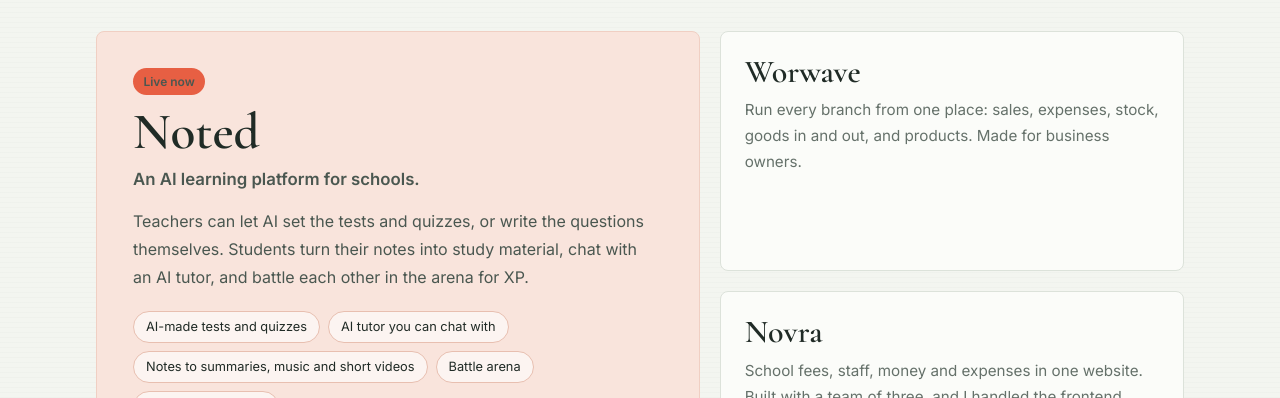
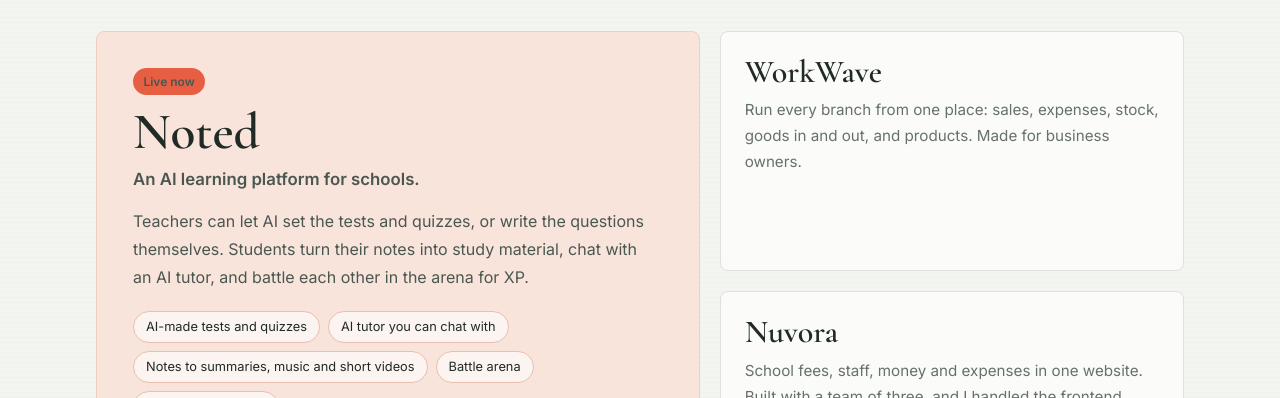
Before and after one commit to mickeyweb1/Micklyweb1-portfolio, a React (Vite) app in the folder portfolio/: page /about in a window 1280 px wide. Shown: the part 754-1152 px from the top of the page. Built offline with nearby package versions, Linux system fonts and the light colour scheme.

Commit message:
Fix typos in company names in About.jsx

```diff
--- a/portfolio/src/Pages/About/About.jsx
+++ b/portfolio/src/Pages/About/About.jsx
@@ -88,7 +88,7 @@ export default function About() {
           </article>
 
           <article className="about-small">
-            <h3>Worwave</h3>
+            <h3>WorkWave</h3>
             <p>
               Run every branch from one place: sales, expenses, stock, goods in
               and out, and products. Made for business owners.
@@ -96,7 +96,7 @@ export default function About() {
           </article>
 
           <article className="about-small">
-            <h3>Novra</h3>
+            <h3>Nuvora</h3>
             <p>
               School fees, staff, money and expenses in one website. Built with
               a team of three, and I handled the frontend.
```
